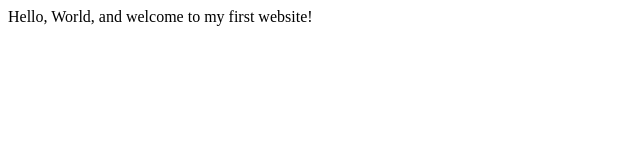
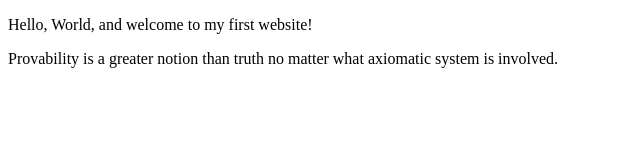
Before and after one commit to woodssea/woodssea.github.io, a plain HTML site: page index.html in a window 1280 px wide. Shown: the whole page, without its empty margins (0-640 px from the left). Drawn offline with Linux system fonts and the light colour scheme.

Commit message:
Update index
Skills check 1

Added new tags and body text to code.

```diff
--- a/index.html
+++ b/index.html
@@ -3,9 +3,11 @@
     <head>
         <meta charset="utf-8">
         <meta name="viewport" content="width=device-width, initial-scale=1.0">
-        <title>My First Website</title>
+        <meta name="author" content="Sean Woods">
+        <title>CE Truffuat | Web Developer</title>
     </head>
     <body>
-       Hello, World, and welcome to my first website!
+       <p>Hello, World, and welcome to my first website!</p>
+       <p>Provability is a greater notion than truth no matter what axiomatic system is involved.</p>
     </body>
 </html>
```
Also changed, not shown: 1 other file.
